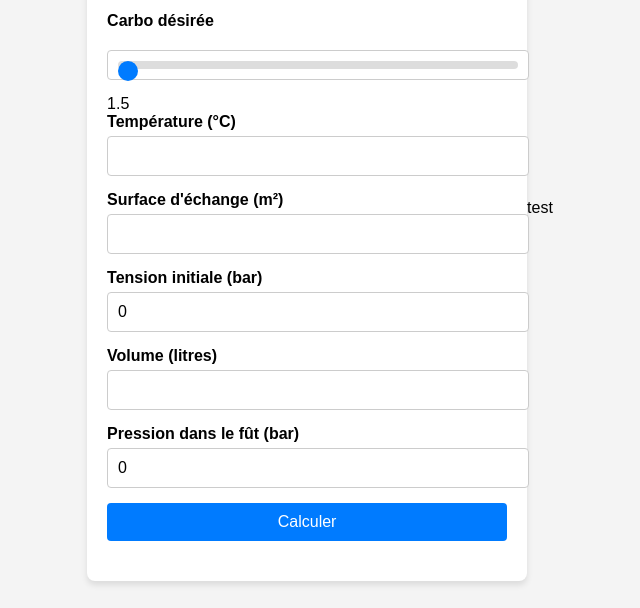
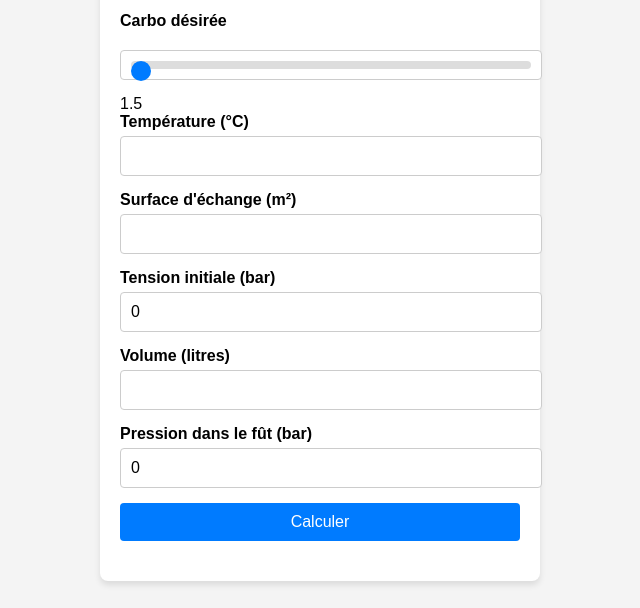
Before and after one commit to Nem0oo/Calculateur-carbo, a plain HTML site: page code/index.html in a window 1280 px wide. Shown: the part 192-800 px from the top of the page, without its empty margins (320-960 px from the left). Drawn offline with Linux system fonts and the light colour scheme.

Commit message:
retrait test

```diff
--- a/code/index.html
+++ b/code/index.html
@@ -47,7 +47,6 @@
         </form>
         <div class="output" id="result"></div>
     </div>
-    <hidden>test</hidden>
 </body>
 <script src="scripts.js"></script>
 </html>
```
